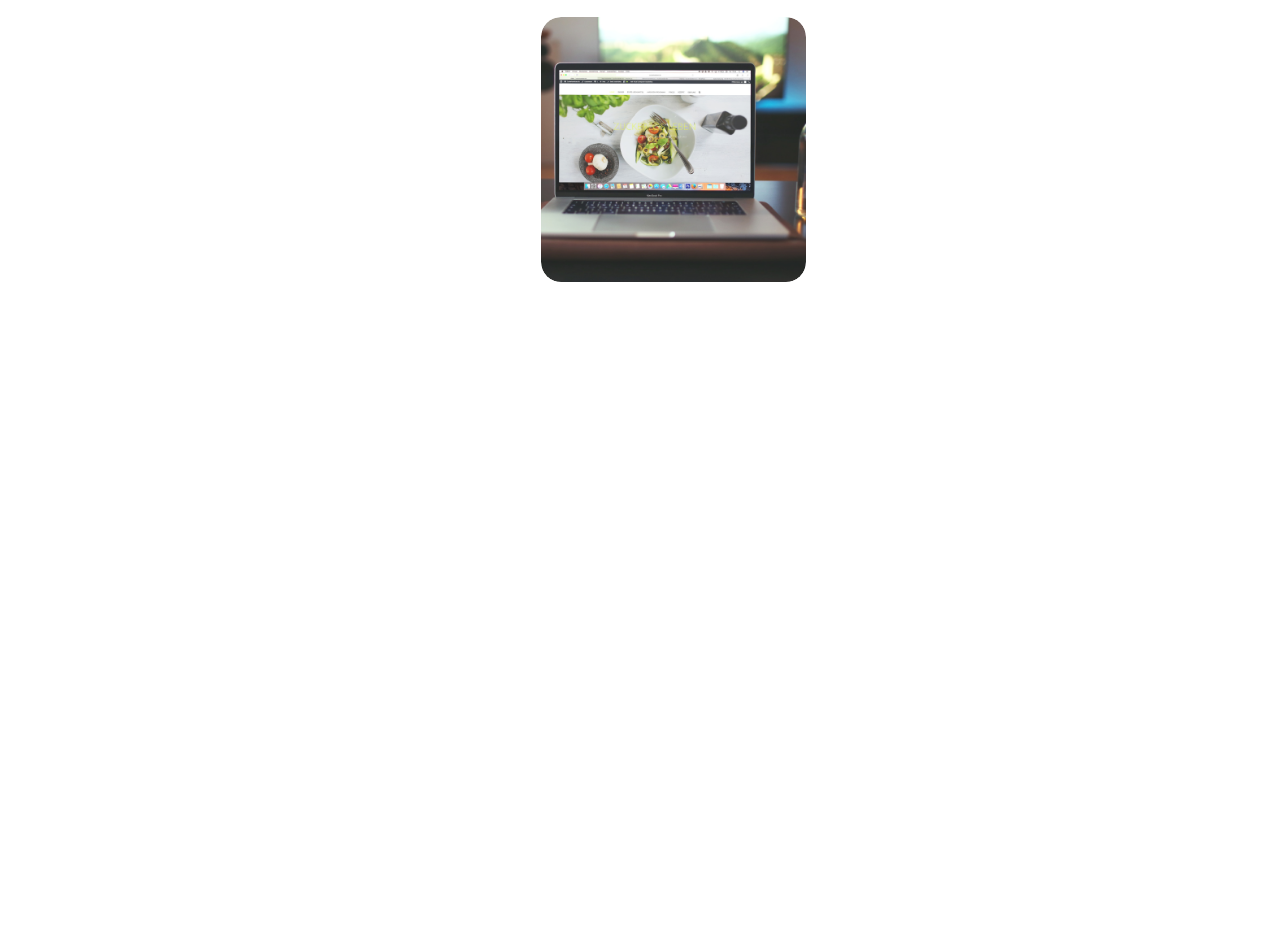
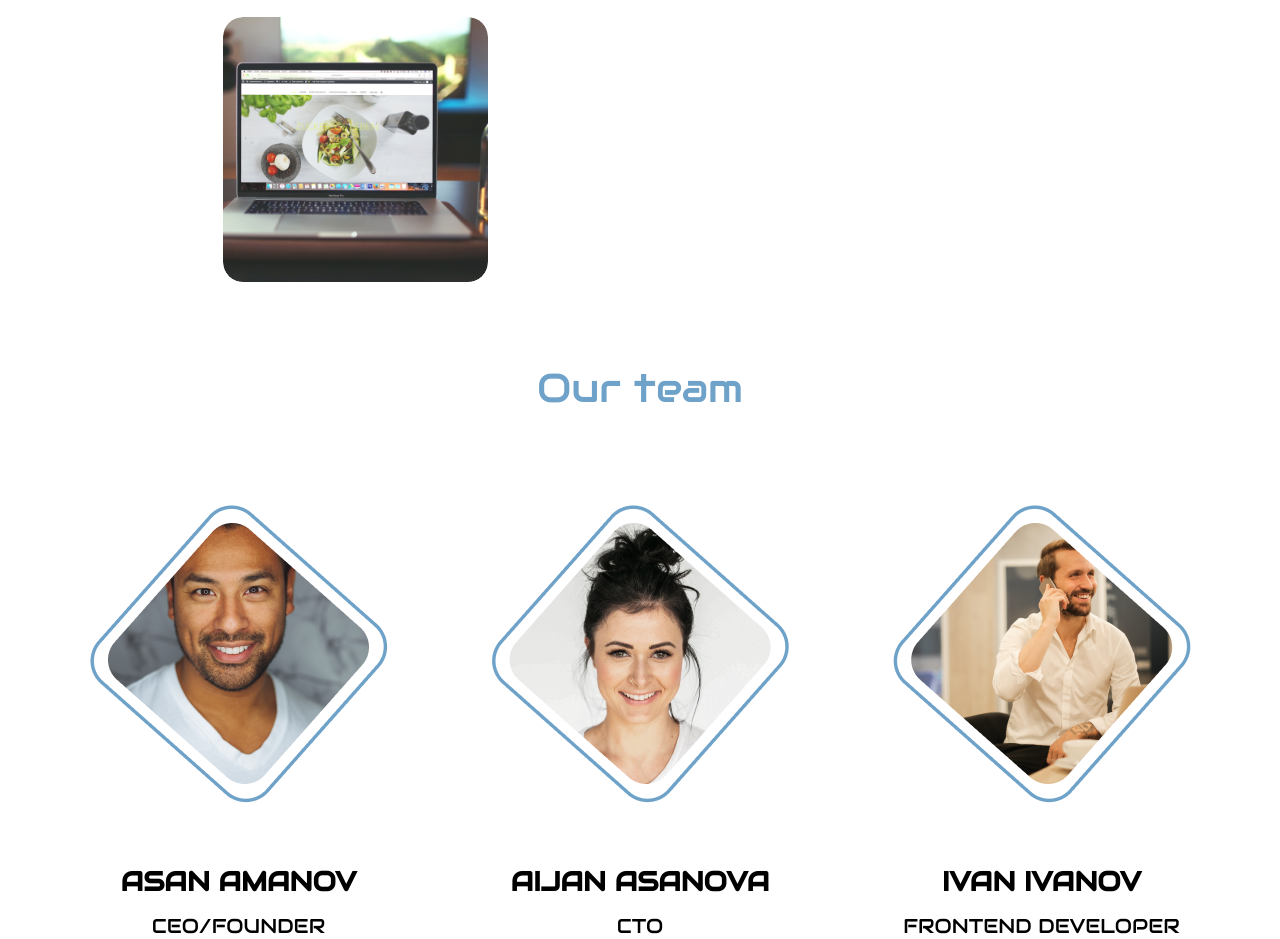
Before and after one commit to batyrbek0v/TechTuu, a plain HTML site: page index.html in a window 1280 px wide. Shown: the part 2738-3677 px from the top of the page. Before the commit the page ends 3020 px from the top, so only its background shows below. Drawn offline with nearby package versions, Linux system fonts and the light colour scheme.

Commit message:
added team container and user cards, also responsived this container and user cards

```diff
--- a/JS/script.js
+++ b/JS/script.js
@@ -3,38 +3,25 @@
 const menuBurger = document.querySelector('.burger')
 const mobileWrapper = document.querySelector('.mobile-wrapper')
 const closeIcon = document.querySelector('.close-img')
-const slider = document.querySelector('.slider')
+const slider = document.querySelector('.team-cards-wrapper')
 
 // DOM-ELEMENTS-END
 
 const sliderBase = [
   {
-    img: './assets/img/project-img2.png',
-    route: '/'
+    title: 'ASAN AMANOV',
+    subTitle: 'CEO/FOUNDER',
+    img: './assets/img/team-img1.png',
   },
   {
-    img: './assets/img/project-img3.png',
-    route: '/'
+    title: 'AIJAN ASANOVA',
+    subTitle: 'CTO',
+    img: './assets/img/team-img2.png',
   },
   {
-    img: './assets/img/project-img4.png',
-    route: '/'
-  },
-  {
-    img: './assets/img/project-img5.png',
-    route: '/'
-  },
-  {
-    img: './assets/img/project-img6.png',
-    route: '/'
-  },
-  {
-    img: './assets/img/project-img1.png',
-    route: '/'
-  },
-  {
-    img: './assets/img/project-img7.png',
-    route: '/'
+    title: 'IVAN IVANOV',
+    subTitle: 'FRONTEND DEVELOPER',
+    img: './assets/img/team-img3.png',
   },
 ]
 
@@ -45,11 +32,15 @@ window.addEventListener('load', () => {
 const sliderCardsTemplate = sliderBase => {
   const template = sliderBase.map(item => {
     return `
-        <a href="${item.route}">
-          <div class="project-block">
-            <img src="${item.img}" alt="">
+        <div class="team-card">
+          <div class="card-header">
+            <img src="${item.img}" alt="human-photo">
           </div>
-        </a>
+          <div class="card-footer">
+            <h2>${item.title}</h2>
+            <p>${item.subTitle}</p>
+        </div>
+        </div>
     `
   }).join('')
 
--- a/SCSS/components/Main.scss
+++ b/SCSS/components/Main.scss
@@ -61,16 +61,20 @@
   }
 
   .projects-container {
+    width: 100%;
     margin-top: 186px;
+    display: flex;
+    flex-direction: column;
 
     .projecs-inner-container {
-      position: absolute;
-      width: 900px;
+      margin: 100px auto 0 auto;
+      // position: absolute;
+      // width: 900px;
       display: flex;
       flex-direction: column;
       align-items: center;
       gap: 20px 0;
-      left: 20%;
+      // left: 20%;
       transform: rotate(48.21deg);
 
       @media (max-width:1441px) {
@@ -86,6 +90,7 @@
 
       @media (max-width:769px) {
         padding: 0;
+        margin: 60px 0 0 0;
       }
 
       .projects-wrapper {
@@ -95,6 +100,11 @@
 
         @media (max-width:850px) {
           display: none;
+        }
+
+        &:first-child {
+          align-items: end;
+          width: 100%;
         }
 
         &:nth-child(2) {
@@ -120,12 +130,10 @@
         }
 
         &:nth-child(4) {
+          width: 100%;
           justify-content: flex-start;
         }
 
-        &:last-child {
-          display: none;
-        }
 
         a {
           display: block;
@@ -135,6 +143,11 @@
             height: 265px;
             border-radius: 20px;
             overflow: hidden;
+            transition: 0.3s;
+
+            &:hover {
+              transform: scale(1.1);
+            }
           }
 
           img {
@@ -158,7 +171,6 @@
 
         @media (max-width:450px) {
           padding: 0;
-        }
         }
 
         .swiper-slide {
@@ -201,7 +213,69 @@
           }
         }
       }
-  }
 
 
     }
+  }
+
+  .team-container {
+    display: flex;
+    flex-direction: column;
+    align-items: center;
+    margin-top: 80px;
+
+    .team-cards-wrapper {
+      width: 1124px;
+      display: flex;
+      justify-content: space-between;
+      margin-top: 80px;
+
+      @media (max-width:1200px) {
+        width: auto;
+        flex-wrap: wrap;
+        gap: 44px 0;
+      }
+
+      @media (max-width:769px) {
+        justify-content: center;
+      }
+
+      .team-card {
+        width: 321px;
+        height: auto;
+        display: flex;
+        flex-direction: column;
+        align-items: center;
+        gap: 44px 0;
+
+        @media (max-width:426px) {
+          width: auto;
+        }
+
+        .card-footer {
+          text-align: center;
+
+          h2 {
+            font-size: 27px;
+            font-weight: 400px;
+
+            @media (max-width:376px) {
+              font-size: 25px;
+            }
+          }
+
+          p {
+            font-size: 20px;
+            font-weight: 400;
+            margin-top: 14px;
+
+            @media (max-width:376px) {
+              font-size: 18px;
+            }
+          }
+        }
+      }
+    }
+  }
+
+}
--- a/index.html
+++ b/index.html
@@ -142,6 +142,12 @@
           </div>
         </div>
       </div>
+      <div class="team-container">
+        <h1 class="title">Our team</h1>
+        <div class="team-cards-wrapper">
+          <!--  КАРТОЧКИ РЕНДЕРЯТСЯ С ПОМОЩЬЮ -->
+        </div>
+      </div>
     </div>
   </main>
   <footer></footer>
```
Also changed, not shown: Assets/img/team-img1.png (added), Assets/img/team-img2.png (added), Assets/img/team-img3.png (added), SCSS/components/Form.scss (added), Styles/style.css, 1 other file. Lines whose indentation alone changed are shown as unchanged.
